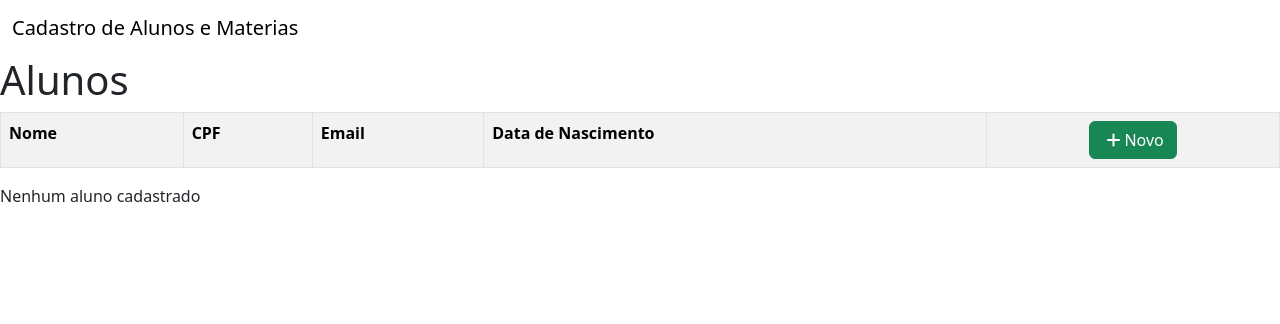
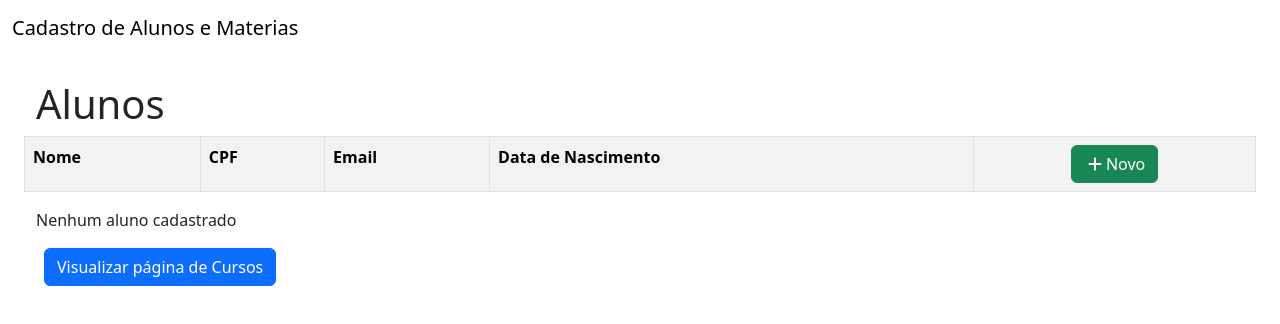
Before and after one commit to sergioj1123/trabalho-final-crud, an Angular app: page /alunos/listar in a window 1280 px wide. Shown: the top 324 px of the page. Built offline with nearby package versions, Linux system fonts and the light colour scheme.

Commit message:
fix: justing the table marges

```diff
--- a/src/app/aluno/editar-aluno/editar-aluno.component.html
+++ b/src/app/aluno/editar-aluno/editar-aluno.component.html
@@ -1,3 +1,4 @@
+<div class="row m-4">
   <h1>Editar Aluno</h1>
   <div class="well">
     <form #formAluno="ngForm">
@@ -62,7 +63,9 @@
           *ngIf="email.errors && (email.dirty || email.touched)"
           class="alert alert-danger m-2"
         >
-        <div [hidden]="!email.errors['required']">Digite o Email do aluno</div>
+          <div [hidden]="!email.errors['required']">
+            Digite o Email do aluno
+          </div>
           <div [hidden]="!email.errors['minlength']">
             O email deve contrer ao menos 2 caracteres
           </div>
@@ -98,3 +101,4 @@
       </div>
     </form>
   </div>
+</div>
--- a/src/app/aluno/inserir-aluno/inserir-aluno.component.html
+++ b/src/app/aluno/inserir-aluno/inserir-aluno.component.html
@@ -1,3 +1,4 @@
+<div class="row m-4">
   <h1>Novo Aluno</h1>
   <div class="well">
     <form #formAluno="ngForm">
@@ -62,7 +63,9 @@
           *ngIf="email.errors && (email.dirty || email.touched)"
           class="alert alert-danger m-2"
         >
-        <div [hidden]="!email.errors['required']">Digite o Email do aluno</div>
+          <div [hidden]="!email.errors['required']">
+            Digite o Email do aluno
+          </div>
           <div [hidden]="!email.errors['minlength']">
             O email deve contrer ao menos 2 caracteres
           </div>
@@ -98,3 +101,4 @@
       </div>
     </form>
   </div>
+</div>
--- a/src/app/aluno/listar-aluno/listar-aluno.component.html
+++ b/src/app/aluno/listar-aluno/listar-aluno.component.html
@@ -1,5 +1,5 @@
+<div class="row m-4">
   <h1>Alunos</h1>
-
   <table class="table table-striped table-bordered table-hover">
     <tbody>
       <tr>
@@ -48,3 +48,17 @@
     </tbody>
   </table>
   <p *ngIf="alunos.length === 0">Nenhum aluno cadastrado</p>
+  <div class="row">
+    <div class="col">
+      <a
+        [routerLink]="['/cursos']"
+        href="#"
+        title="alunos"
+        alt="alunos"
+        class="btn btn-primary mx-2"
+      >
+        Visualizar página de Cursos
+      </a>
+    </div>
+  </div>
+</div>
```
Lines whose indentation alone changed are shown as unchanged.
